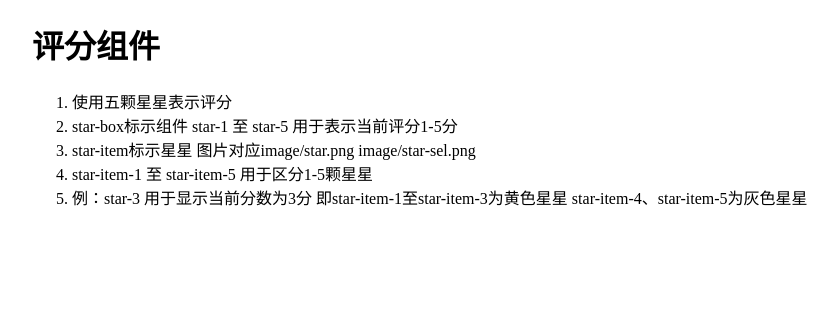
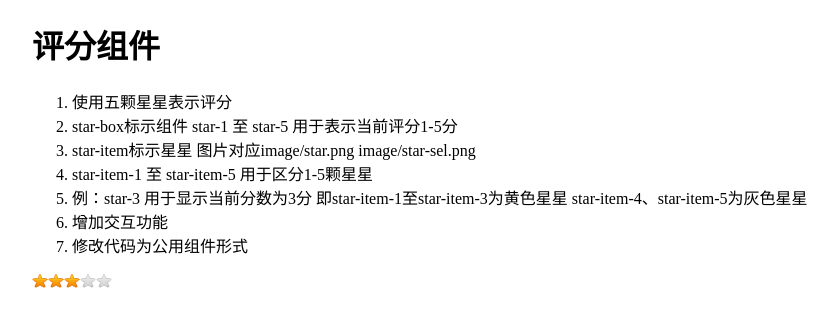
Before and after one commit to applesstt/front-end-course, a web app: file course/course5.html in a window 1280 px wide. Shown: the top 327 px of the page, without its empty margins (128-966 px from the left). Run offline with its HTML, style and script files only (its server is not run), Linux system fonts and the light colour scheme; some libraries are stand-ins or nearby versions.

Commit message:
add page content and ui fun

```diff
--- a/course/course5.html
+++ b/course/course5.html
@@ -15,12 +15,10 @@
       <li>star-item标示星星 图片对应image/star.png image/star-sel.png</li>
       <li>star-item-1 至 star-item-5 用于区分1-5颗星星</li>
       <li>例：star-3 用于显示当前分数为3分 即star-item-1至star-item-3为黄色星星 star-item-4、star-item-5为灰色星星</li>
-      <!--
       <li>增加交互功能</li>
       <li>修改代码为公用组件形式</li>
-      -->
     </ol>
-    <div id="star" class="star-box star-3">
+    <div id="star" class="star-box star-3 clearfix">
       <em class="star-item star-item-1"></em>
       <em class="star-item star-item-2"></em>
       <em class="star-item star-item-3"></em>
@@ -30,5 +28,16 @@
   </div>
 </body>
 <script>
+$(function() {
+  $('.star-item').hover(function() {
+    for(var i = 0; i < 5; i++) {
+      var index = i + 1;
+      if($(this).hasClass('star-item-' + index)) {
+        $(this).parent().removeClass('star-1 star-2 star-3 star-4 star-5').addClass('star-' + index);
+        break;
+      }
+    }
+  });
+})
 </script>
 </html>
--- a/course/css/course5.css
+++ b/course/css/course5.css
@@ -1,25 +1,27 @@
 .star-box {}
 
-.star-item {}
+.star-item {
+  background: url(../image/star.png) no-repeat 0 0;
+  width: 16px;
+  height: 16px;
+  display: block;
+  float: left;
+}
 
 .star-1 .star-item-1,
-
 .star-2 .star-item-1,
 .star-2 .star-item-2,
-
 .star-3 .star-item-1,
 .star-3 .star-item-2,
 .star-3 .star-item-3,
-
 .star-4 .star-item-1,
 .star-4 .star-item-2,
 .star-4 .star-item-3,
 .star-4 .star-item-4,
-
 .star-5 .star-item-1,
 .star-5 .star-item-2,
 .star-5 .star-item-3,
 .star-5 .star-item-4,
 .star-5 .star-item-5 {
-
+  background: url(../image/star-sel.png) no-repeat 0 0;
 }
```
Also changed, not shown: course/course6.html (+24 -1 lines).
